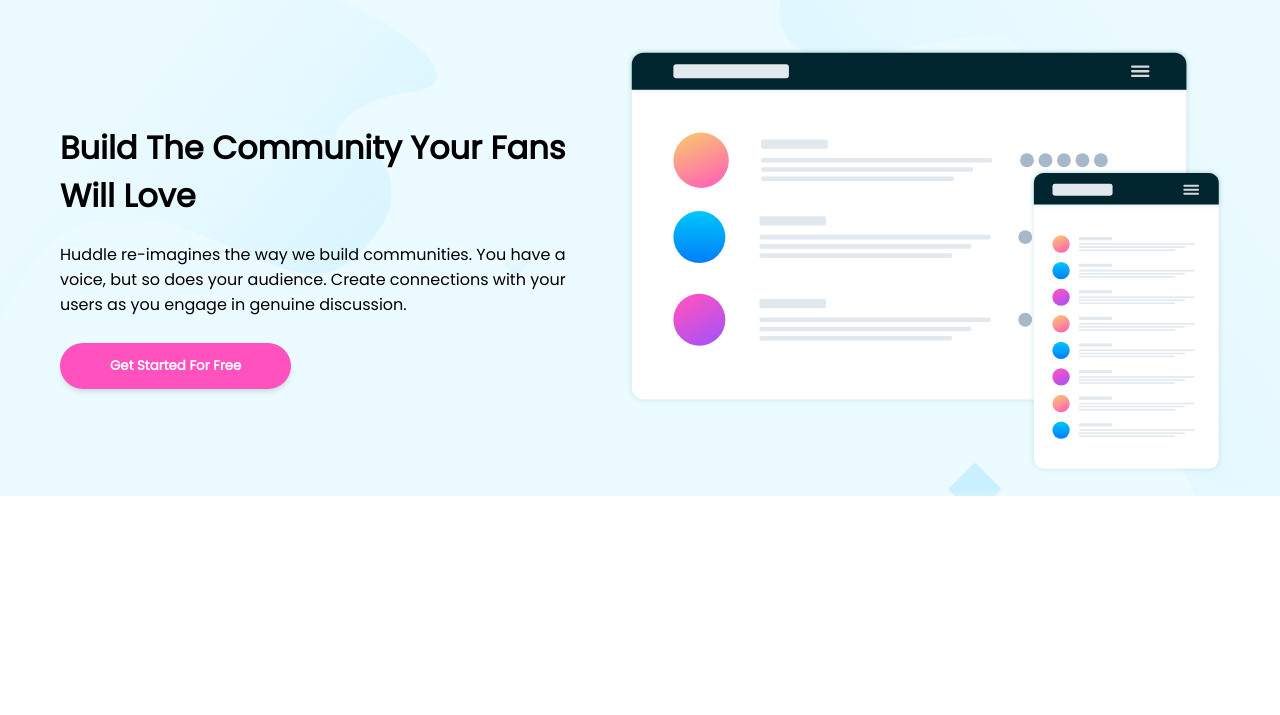
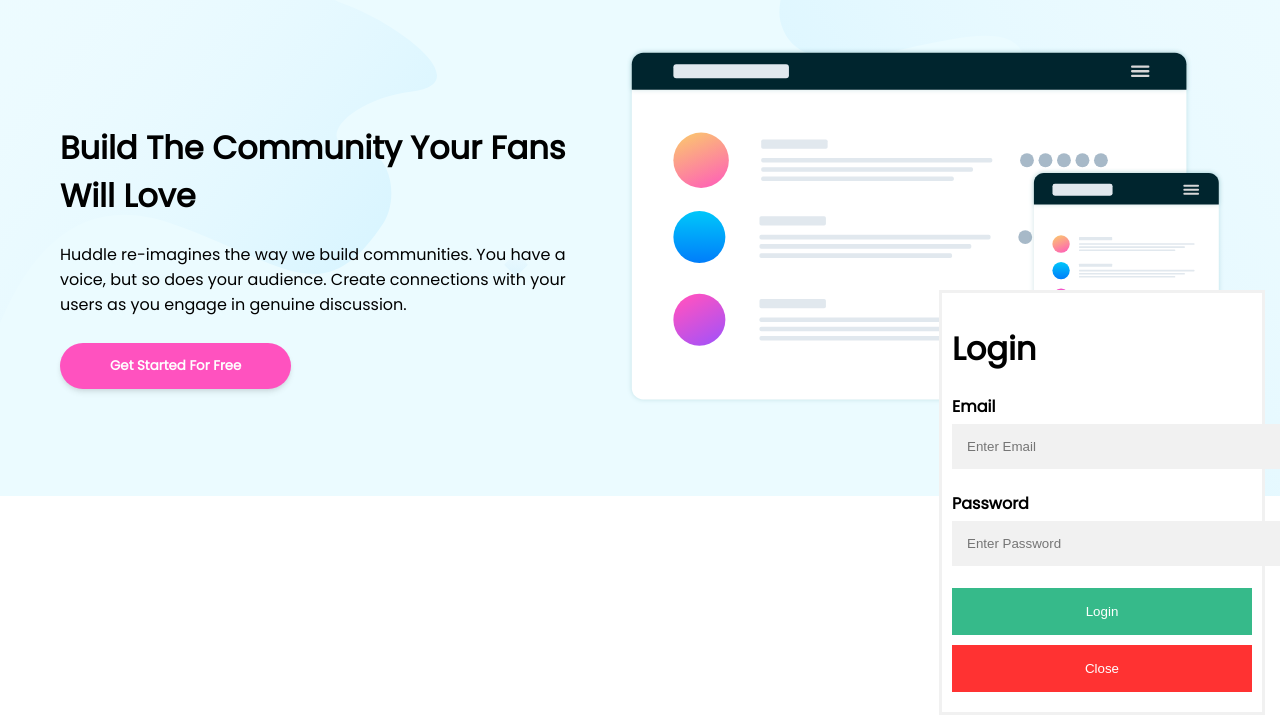
Before and after one commit to Fabolous38/agence-simplweb, a plain HTML site: page header.html in a window 1280 px wide. Both pictures are taken after a click on the button "Try It free". Shown: the part 85-800 px from the top of the page. Drawn offline with Linux system fonts and the light colour scheme.

Commit message:
ajout d'un popup formulaire

```diff
--- a/header.css
+++ b/header.css
@@ -20,7 +20,7 @@ header {
   padding: 10px 0 0 0;
 }
 
-.button_1 {
+.open-button {
   width: max-content;
   padding: 11px 50px;
   border: none;
@@ -32,9 +32,62 @@ header {
   font-family: "Poppins", sans-serif;
 }
 
-.button_1:hover {
+.open-button:hover {
   color: grey;
   cursor: pointer;
+}
+
+.form-popup {
+  display: none;
+  position: fixed;
+  bottom: 0;
+  right: 15px;
+  border: 3px solid #f1f1f1;
+  z-index: 9;
+}
+
+/* Add styles to the form container */
+.form-container {
+  max-width: 300px;
+  padding: 10px;
+  background-color: white;
+}
+
+/* Full-width input fields */
+.form-container input[type=text], .form-container input[type=password] {
+  width: 100%;
+  padding: 15px;
+  margin: 5px 0 22px 0;
+  border: none;
+  background: #f1f1f1;
+}
+
+/* When the inputs get focus, do something */
+.form-container input[type=text]:focus, .form-container input[type=password]:focus {
+  background-color: #ddd;
+  outline: none;
+}
+
+/* Set a style for the submit/login button */
+.form-container .btn {
+  background-color: #04AA6D;
+  color: white;
+  padding: 16px 20px;
+  border: none;
+  cursor: pointer;
+  width: 100%;
+  margin-bottom:10px;
+  opacity: 0.8;
+}
+
+/* Add a red background color to the cancel button */
+.form-container .cancel {
+  background-color: red;
+}
+
+/* Add some hover effects to buttons */
+.form-container .btn:hover, .open-button:hover {
+  opacity: 1;
 }
 
 .header_bas {
@@ -130,7 +183,7 @@ header {
     width: 35%;
   }
 
-  .button_1 {
+  .open-button {
     padding: 4px 20px;
     margin-top: 4px;
     font-size: 10px;
--- a/header.html
+++ b/header.html
@@ -17,9 +17,25 @@
           <img src="images/logo.svg" class="logo" alt="Logo Huddle" />
         </div>
         <div>
-          <button class="button_1" alt="Bouton pour essayer gratuitement">
-            Try It free
+          <button class="open-button" onclick="openForm()">Try It free
+
           </button>
+
+          <div class="form-popup" id="myForm">
+            <form action="" class="form-container">
+              <h1>Login</h1>
+
+              <label for="email"><b>Email</b></label>
+              <input type="text" placeholder="Enter Email" name="email" required>
+
+              <label for="psw"><b>Password</b></label>
+              <input type="password" placeholder="Enter Password" name="psw" required>
+
+              <button type="submit" class="btn">Login</button>
+              <button type="button" class="btn cancel" onclick="closeForm()">Close</button>
+            </form>
+          </div>
+
         </div>
       </div>
       <div class="header_bas">
@@ -44,4 +60,7 @@
       </div>
     </header>
   </body>
+
+<script src="script.js"></script>
+
 </html>
--- a/script.js
+++ b/script.js
@@ -0,0 +1,7 @@
+function openForm() {
+    document.getElementById("myForm").style.display = "block";
+  }
+
+  function closeForm() {
+    document.getElementById("myForm").style.display = "none";
+  }
```
